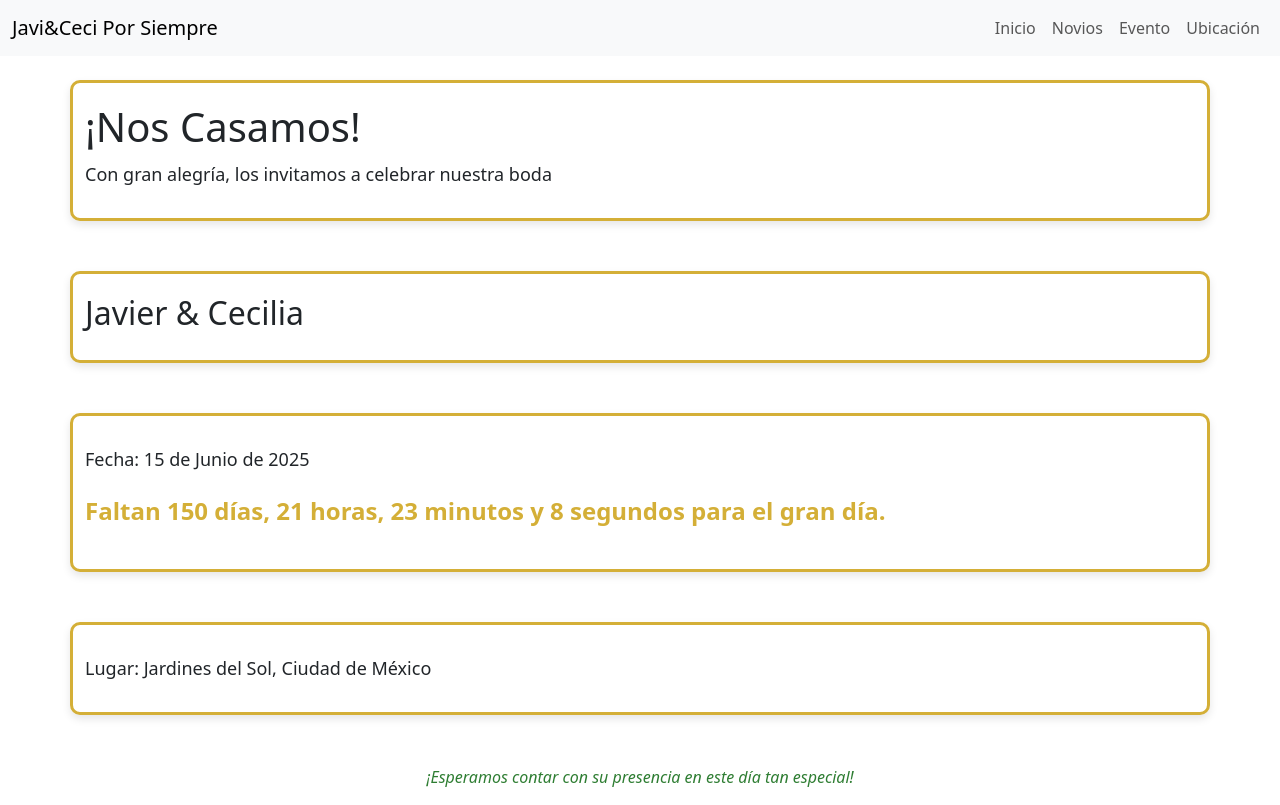
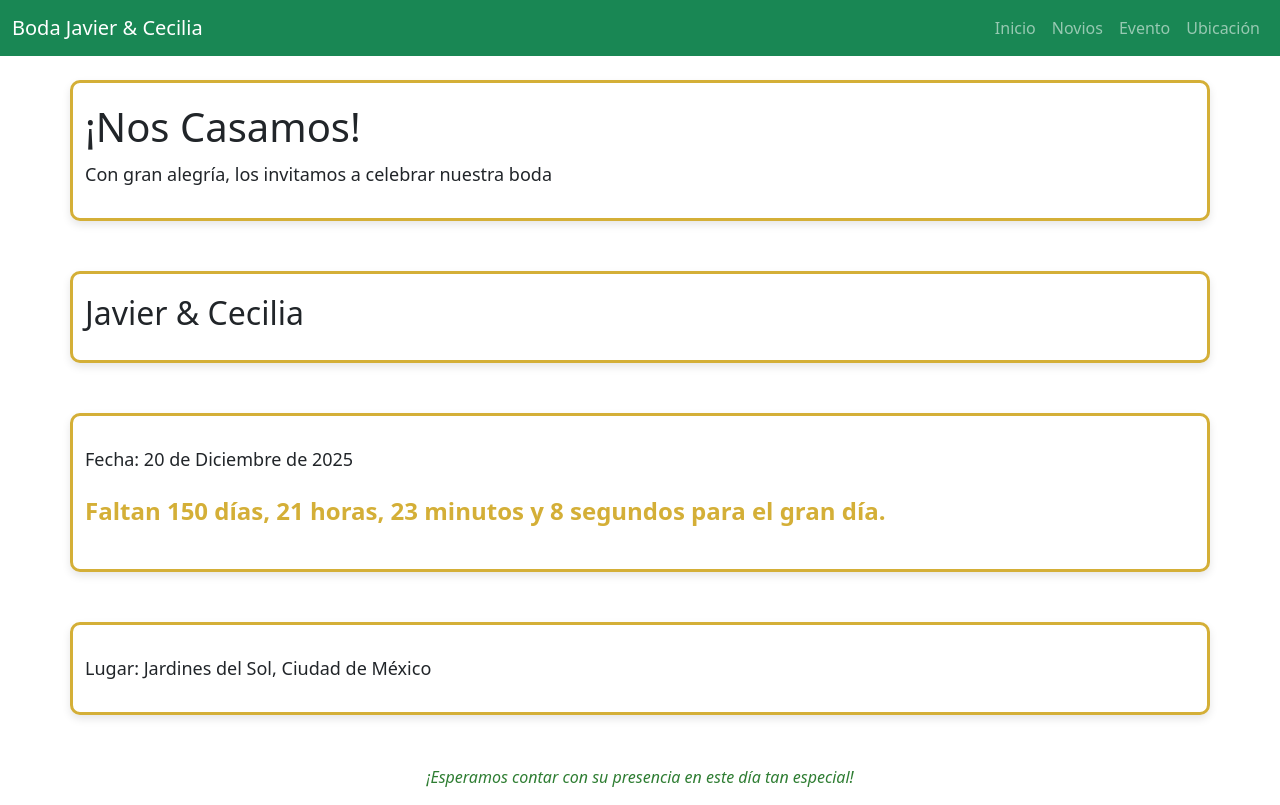
Before and after one commit to PacoJavoMx/javiyceciporsiempre, a plain HTML site: page index.html in a window 1280 px wide. Drawn offline with nearby package versions, Linux system fonts and the light colour scheme.

Commit message:
color verde navbar

```diff
--- a/index.html
+++ b/index.html
@@ -8,9 +8,9 @@
     <link href="https://cdn.jsdelivr.net/npm/bootstrap@5.3.0/dist/css/bootstrap.min.css" rel="stylesheet">
 </head>
 <body>
-    <nav class="navbar navbar-expand-lg navbar-light bg-light">
+    <nav class="navbar navbar-expand-lg navbar-dark bg-success">
         <div class="container-fluid">
-            <a class="navbar-brand" href="#inicio">Javi&Ceci Por Siempre</a>
+            <a class="navbar-brand" href="#inicio">Boda Javier & Cecilia</a>
             <button class="navbar-toggler" type="button" data-bs-toggle="collapse" data-bs-target="#navbarNav" aria-controls="navbarNav" aria-expanded="false" aria-label="Toggle navigation">
                 <span class="navbar-toggler-icon"></span>
             </button>
@@ -35,7 +35,7 @@
     </section>
 
     <section id="evento" class="container mt-4">
-        <p class="details">Fecha: 15 de Junio de 2025</p>
+        <p class="details">Fecha: 20 de Diciembre de 2025</p>
         <p class="countdown" id="countdown"></p>
     </section>
 
```
